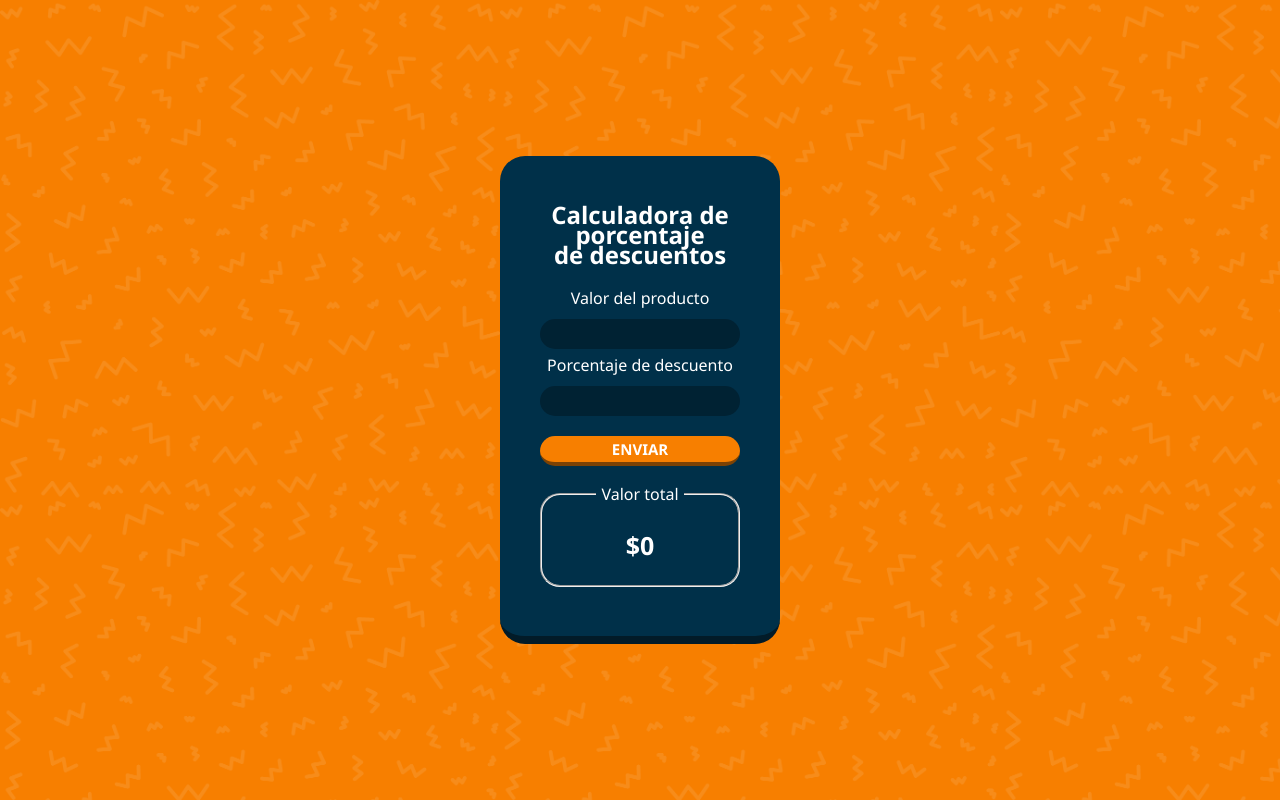
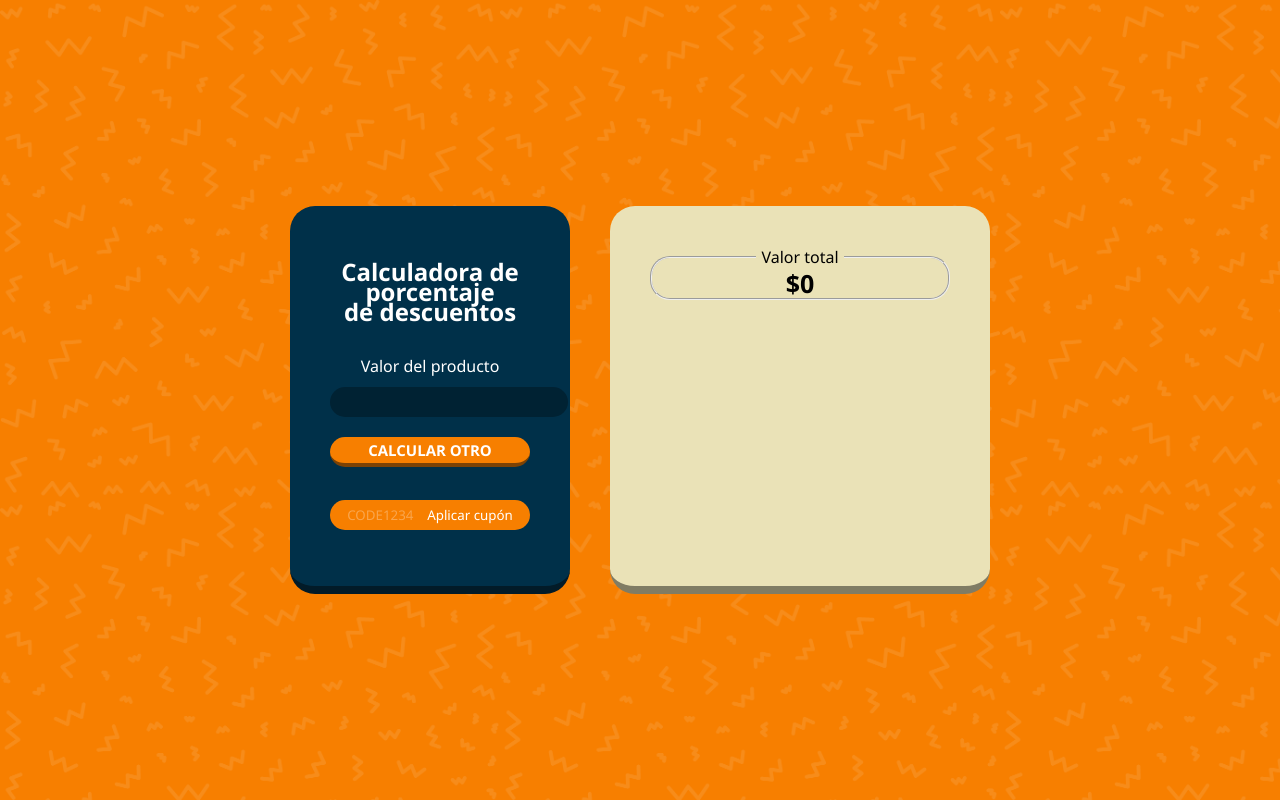
Before and after one commit to elcesarandresco/practicoJS, a plain HTML site: page taller2/index.html in a window 1280 px wide. Both pictures are taken after a click on the button "Enviar". Drawn offline with Linux system fonts and the light colour scheme; some packages are replaced by stand-ins of ours; a script that the page names is missing.

Commit message:
se creó una nueva versión del programa

```diff
--- a/taller2/index.html
+++ b/taller2/index.html
@@ -9,18 +9,28 @@
 </head>
 <body>
     <div class="container">
-        <section class="calculator">
+        <section class="calculator separator">
             <h2 class="calculator--title">
                 Calculadora de porcentaje <br>de descuentos
             </h2>
-            <form action="">
-                <label for="productValue">Valor del producto</label>
-                <input type="text" name="productValue" id="productValue">
-                <label for="discountPercentage">Porcentaje de descuento</label>
-                <input type="text" name="discountPercentage" id="discountPercentage">
-                <input type="button" value="Enviar" id="submitButton" onclick="calcularPorcentaje()">
-            </form>
-            <div class="calculator__response">
+            <div class="calculator__form">
+                <form action="">
+                    <label for="productValue">Valor del producto</label>
+                    <input type="text" name="productValue" id="productValue">
+                    <input type="button" value="Enviar" id="submitButton" onclick="calcularPorcentaje()">
+                    <input type="button" class="hide" value="Calcular otro" id="resetButton" onclick="resetState()">
+                </form>
+            </div>
+            <div class="calculator__applyCoupon" id="couponArea">
+                <form action="" class="calculator__couponForm" id="couponForm">
+                    <input type="text" placeholder="CODE1234" id="coupon" maxlength="8">
+                    <input type="button" value="Aplicar cupón" onclick="aplicarCupon()">
+                </form>
+            </div>
+            <button class="calculator--removeCoupon hide" id="removeCoupon" onclick="removerCupon()">Remover cupón</button>
+        </section>
+        <section class="product separator">
+            <div class="product__response">
                 <fieldset>
                     <legend>Valor total</legend>
                     <span id="response"></span>
@@ -28,10 +38,10 @@
             </div>
         </section>
     </div>
-    <div class="color""></div>
 
     <!-- Script of JS -->
     <script src="./script.js"></script>
+    <script src="//cdn.jsdelivr.net/npm/sweetalert2@11"></script>
 
 </body>
 </html>
--- a/taller2/script.js
+++ b/taller2/script.js
@@ -1,11 +1,85 @@
-const calcularPorcentaje = () => {
+const valor = document.getElementById('productValue')
+const submitBtn = document.getElementById('submitButton')
+const resetBtn = document.getElementById('resetButton')
+const cupon = document.getElementById('coupon')
+const cuponForm = document.getElementById('couponForm')
+const cuponArea = document.getElementById('couponArea')
+const removeCoupon = document.getElementById('removeCoupon')
 
-    valor = document.getElementById('productValue')
-    porcentaje = document.getElementById('discountPercentage')
+var descuento = 0
 
-    operacion = valor.value - ((valor.value * porcentaje.value) / 100);
-    resultado = `$${operacion}`
+const calcularPorcentaje = (cupon = 0) => {
+
+    submitBtn.classList.add('hide')
+    resetBtn.classList.remove('hide')
+
+    if(descuento === 0) {
+        var operacion = valor.value - ((valor.value * cupon) / 100);
+    } else {
+        var operacion = valor.value - ((valor.value * descuento) / 100);
+    }
+
+    const resultado = `$${operacion}`
     document.getElementById('response').innerText = resultado
 
+}
+
+const resetState = () => {
+
+    document.getElementById('response').innerText = ""
+    valor.value = ""
+    submitBtn.classList.remove('hide')
+    resetBtn.classList.add('hide')
 
 }
+
+const aplicarCupon = () => {
+    console.log(cupon.value)
+    switch(cupon.value){
+
+        case 'DESC9821':
+            removeCoupon.classList.remove('hide')
+            Swal.fire(
+                'Felicidades',
+                `Usted ha ingresado correctamente el cupón ${cupon.value}`,
+                'success'
+            )
+            cuponForm.classList.add('hide')
+            cuponArea.innerText = `Cupón ${cupon.value} aplicado`
+            descuento = 20
+            calcularPorcentaje(descuento)
+
+            break
+
+            default:
+                Swal.fire({
+                    icon: 'error',
+                    title: 'Oops...',
+                    text: 'Usted ha ingresado un cupón inválido',
+                })
+                break
+
+    }
+}
+
+const removerCupon = () => {
+
+    let html = `
+        <form action="" id="couponForm">
+            <input type="text" placeholder="CODE1234" id="coupon" maxlength="8">
+            <input type="button" value="Aplicar cupón" onclick="aplicarCupon()">
+        </form>
+    `
+    removeCoupon.classList.add('hide')
+    cuponArea.innerHTML = html
+    cupon.value = ''
+    descuento = 0
+    calcularPorcentaje()
+
+    Swal.fire(
+        'Hecho',
+        `Removiste el cupón correctamente`,
+        'success'
+    )
+
+}
--- a/taller2/styles.css
+++ b/taller2/styles.css
@@ -26,6 +26,12 @@ body::before {
 
 }
 
+.separator {
+
+    margin: 20px;
+
+}
+
 .container {
 
     height: 100vh;
@@ -40,13 +46,13 @@ body::before {
 
     background-color: #003049;
     width: 200px;
-    height: 400px;
+    height: 300px;
     color: white;
     display: inherit;
     flex-direction: column;
     padding: 40px;
+    position: relative;
     border-radius: 25px;
-    position: absolute;
     justify-content: space-around;
     border-bottom: solid 8px #021b28;
 
@@ -72,7 +78,7 @@ body::before {
 
 }
 
-.calculator form input[type="text"] {
+.calculator .calculator__form form input[type="text"] {
 
     margin-top: 10px;
     background: rgba(0, 0, 0, 0.3);
@@ -86,7 +92,7 @@ body::before {
 
 }
 
-.calculator form input[type="button"] {
+.calculator .calculator__form form input[type="button"] {
 
     background-color: #f77f00;
     border: none;
@@ -99,29 +105,103 @@ body::before {
     font-size: 15px;
     cursor: pointer;
     border-bottom: solid 4px #7b4205;
+    width: 100%;
 
 }
 
-.calculator .calculator__response fieldset {
+.calculator .calculator__applyCoupon {
+
+    width: 100%;
+    background: #f77f00;
+    height: 30px;
+    border-radius: 25px;
+    display: flex;
+    justify-content: center;
+    align-items: center;
+    font-size: 10px;
+
+}
+
+.calculator .calculator__applyCoupon form {
+
+    display: flex;
+    flex-direction: row;
+
+}
+
+.calculator .calculator__applyCoupon form input[type="text"] {
+
+    width: 80px;
+    border: none;
+    background-color: rgba(0, 0, 0, 0);
+    outline: none;
+    color: white;
+
+}
+
+.calculator .calculator__applyCoupon form input[type="text"]::placeholder {
+
+    color: rgba(255, 255, 255, 0.3);
+
+}
+
+.calculator .calculator__applyCoupon form input[type="button"] {
+
+    margin: 0px;
+    border: none;
+    color: white;
+    background: rgba(0, 0, 0, 0);
+    cursor: pointer;
+
+}
+
+.product {
+
+    height: 300px;
+    width: 300px;
+    position: relative;
+    background-color: #eae2b7;
+    border-radius: 25px;
+    border-bottom: solid 8px #807c64;
+    padding: 40px;
+
+}
+
+.product .product__response fieldset {
 
     border-radius: 20px;
-    height: 100px;
+    height: 50px;
     display: flex;
     justify-content: center;
     align-items: center;
 
 }
 
-.calculator .calculator__response fieldset legend {
+.product .product__response fieldset legend {
 
     text-align: center;
     padding: 0px 5px;
 
 }
 
-.calculator .calculator__response span {
+.product .product__response span {
 
     font-weight: bold;
     font-size: 25px;
 
 }
+
+.calculator--removeCoupon {
+
+    background: none;
+    border: none;
+    color: white;
+    cursor: pointer;
+
+}
+
+.hide {
+
+    display: none!important;
+
+}
```
